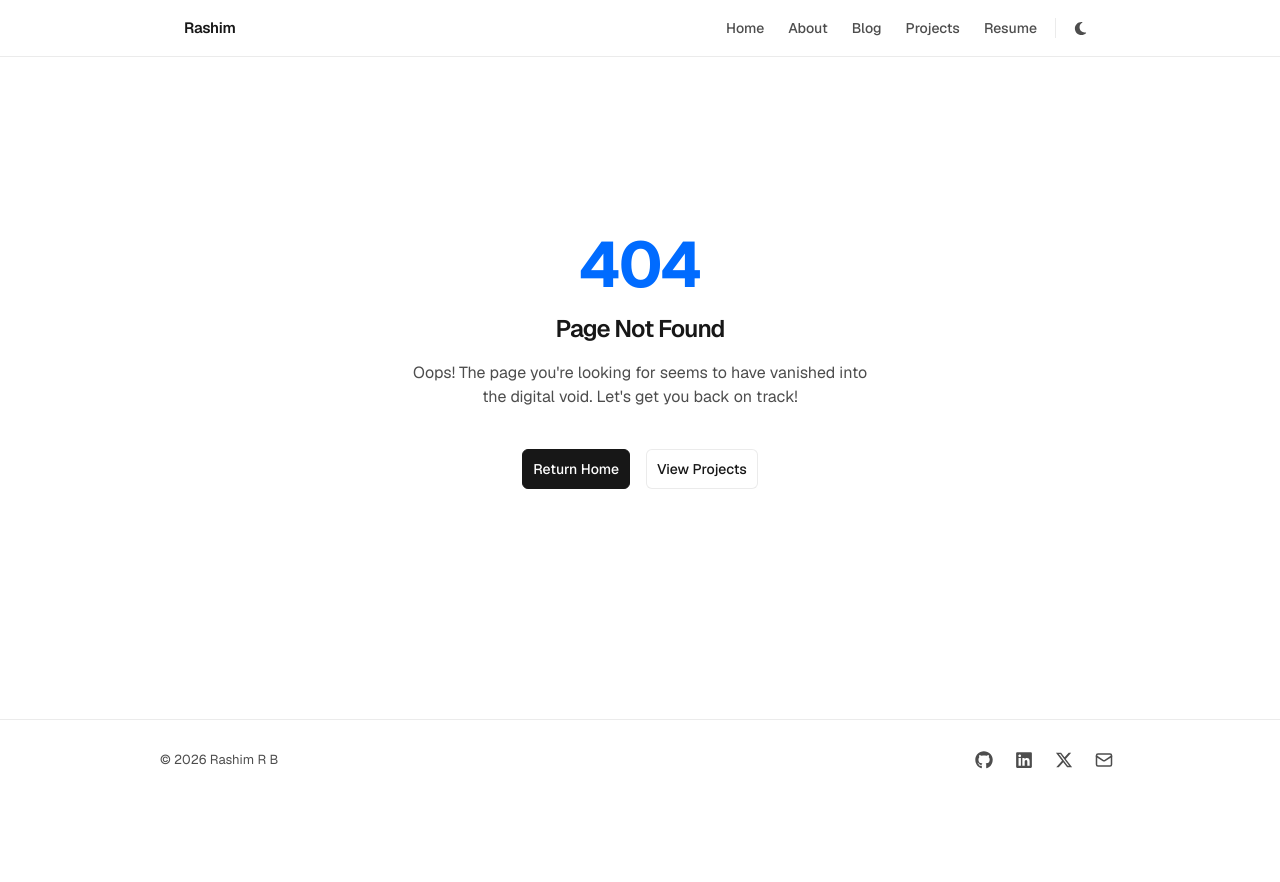
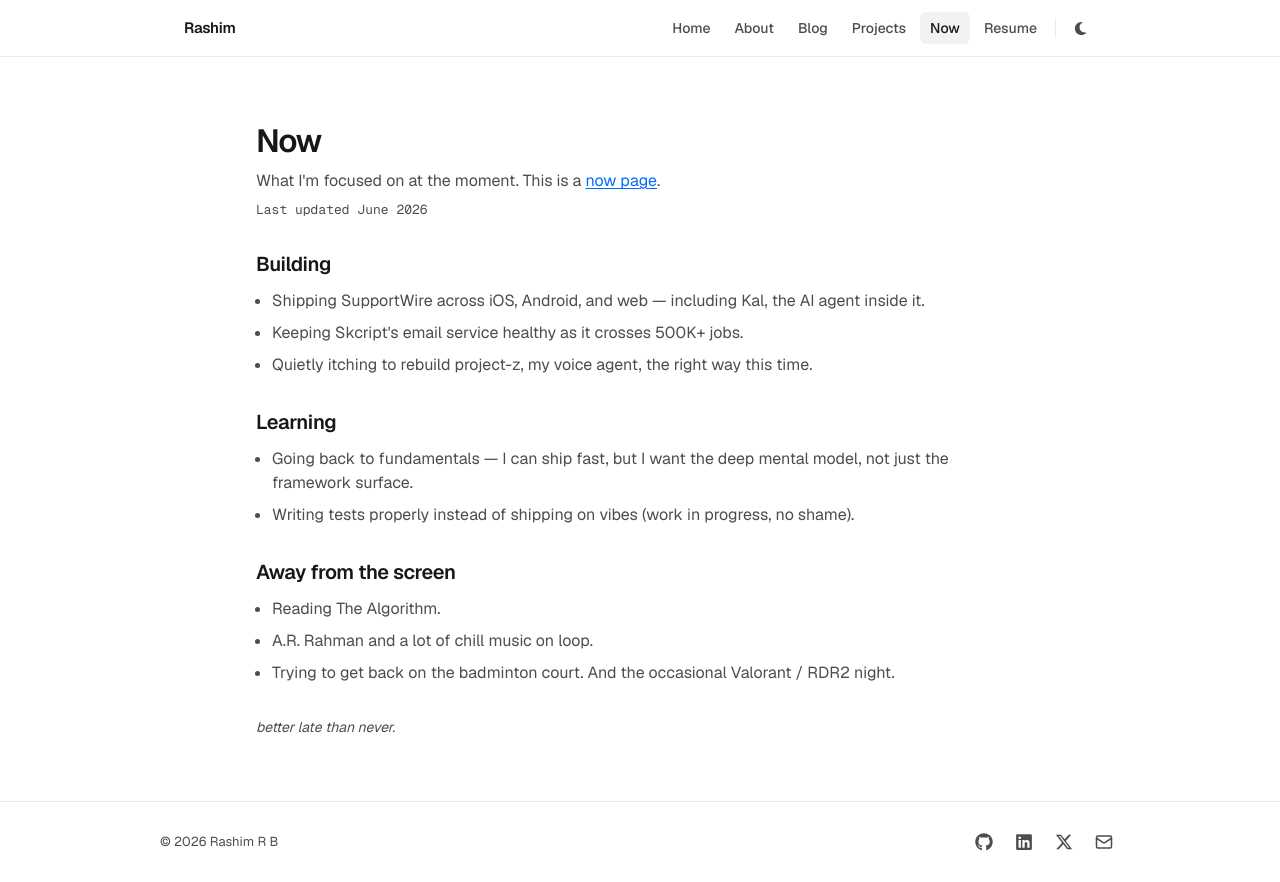
Before and after one commit to rashim2104/portfolio, a Next.js app: page /now in a window 1280 px wide. Before the commit this address had no page. Before the commit the page ends 800 px from the top, so only its background shows below. Built offline with nearby package versions, Linux system fonts and the light colour scheme.

Commit message:
feat: humanize about page and add /now page

```diff
--- /dev/null
+++ b/src/app/now/page.tsx
@@ -0,0 +1,69 @@
+import React from "react";
+import { baseURL } from "@/app/resources";
+import { now, person } from "@/app/resources/content";
+
+export async function generateMetadata() {
+  const title = `Now - ${person.name}`;
+  const description = now.description;
+  const ogImage = `https://${baseURL}/og?type=default&title=${encodeURIComponent("Now")}&description=${encodeURIComponent(description)}`;
+
+  return {
+    title,
+    description,
+    alternates: { canonical: `https://${baseURL}/now` },
+    openGraph: {
+      title,
+      description,
+      type: "website",
+      url: `https://${baseURL}/now`,
+      images: [{ url: ogImage, alt: title }],
+    },
+    twitter: {
+      card: "summary_large_image",
+      title,
+      description,
+      images: [ogImage],
+    },
+  };
+}
+
+export default function Now() {
+  return (
+    <div style={{ maxWidth: "var(--max-w-content)", width: "100%", display: "flex", flexDirection: "column", gap: "var(--space-8)" }}>
+      <div style={{ display: "flex", flexDirection: "column", gap: "var(--space-2)" }}>
+        <h1 style={{ fontSize: "32px", fontWeight: 600, letterSpacing: "-1.28px", lineHeight: "40px", color: "var(--color-primary)", margin: 0 }}>
+          Now
+        </h1>
+        <p style={{ fontSize: "16px", lineHeight: "24px", color: "var(--color-secondary)", margin: 0 }}>
+          What I'm focused on at the moment. This is a{" "}
+          <a href="https://nownownow.com/about" target="_blank" rel="noopener noreferrer" style={{ color: "var(--color-accent)", textDecoration: "underline", textUnderlineOffset: "2px" }}>
+            now page
+          </a>
+          .
+        </p>
+        <p style={{ fontSize: "13px", lineHeight: "18px", color: "var(--color-secondary)", margin: 0, fontFamily: "var(--font-mono)" }}>
+          Last updated {now.updated}
+        </p>
+      </div>
+
+      {now.sections.map((section) => (
+        <section key={section.title} style={{ display: "flex", flexDirection: "column", gap: "var(--space-3)" }}>
+          <h2 style={{ fontSize: "20px", fontWeight: 600, letterSpacing: "-0.4px", lineHeight: "26px", color: "var(--color-primary)", margin: 0 }}>
+            {section.title}
+          </h2>
+          <ul style={{ display: "flex", flexDirection: "column", gap: "var(--space-2)", margin: 0, paddingLeft: "var(--space-4)", listStyle: "disc" }}>
+            {section.items.map((item, i) => (
+              <li key={i} style={{ fontSize: "16px", lineHeight: "24px", color: "var(--color-secondary)" }}>
+                {item}
+              </li>
+            ))}
+          </ul>
+        </section>
+      ))}
+
+      <p style={{ fontSize: "14px", lineHeight: "20px", color: "var(--color-secondary)", margin: 0, fontStyle: "italic" }}>
+        better late than never.
+      </p>
+    </div>
+  );
+}
--- a/src/app/resources/config.js
+++ b/src/app/resources/config.js
@@ -4,8 +4,8 @@ const routes = {
   "/": true,
   "/about": true,
   "/work": true,
-  "/gallery": true,
   "/blog": true,
+  "/now": true,
   "/resume": true,
 };
 
--- a/src/app/resources/content.js
+++ b/src/app/resources/content.js
@@ -118,7 +118,28 @@ const about = {
     title: "Introduction",
     description: (
       <>
-        I'm someone who thinks visually, moves fast, and cares a lot: about the work, about the people around me, and about keeping things simple. I get pulled toward hard problems, thrive in teams, and tend to figure things out as I go rather than planning every step upfront. Dedicated to a fault, probably ADHD, and genuinely kind.
+        <p style={{ margin: 0 }}>
+          I grew up in Kodavasal, a small village in Thiruvarur, and somewhere along the way got completely
+          hooked on tech. Wrote my first lines of code in grade 8 — a school program run with Bharathidasan
+          University — and never really stopped. Back then I genuinely dreamt of working at Google someday.
+          Still do, honestly.
+        </p>
+        <p style={{ margin: 0 }}>
+          Everything after that was self-taught and curiosity-led. I think in visuals, figure things out as I
+          go instead of planning every step, and get pulled toward hard problems that don't have clean answers.
+          I'm quiet until I actually know you — then I don't really shut up. Night owl, team player, dedicated
+          to a fault.
+        </p>
+        <p style={{ margin: 0 }}>
+          These days I'm a Software Developer at Skcript, building things that quietly run in production. The
+          work I love most is where I can look at the code and visually trace the whole flow of execution —
+          clean, simple, where you can see exactly how it's all wired. My mentor here, Varun, never just hands
+          me the answer; he asks questions back until I find it myself. That changed how I think.
+        </p>
+        <p style={{ margin: 0 }}>
+          Outside work: badminton (need to get back to it), A.R. Rahman and a lot of chill music, the occasional
+          Lego set, math, and slowly getting into reading. If any of this resonates, let's talk.
+        </p>
       </>
     ),
   },
@@ -208,6 +229,38 @@ const blog = {
   description: "Articles about software development, engineering, and technology"
 };
 
+const now = {
+  label: "Now",
+  title: "Now",
+  description: `What ${person.name} is focused on right now`,
+  updated: "June 2026",
+  sections: [
+    {
+      title: "Building",
+      items: [
+        "Shipping SupportWire across iOS, Android, and web — including Kal, the AI agent inside it.",
+        "Keeping Skcript's email service healthy as it crosses 500K+ jobs.",
+        "Quietly itching to rebuild project-z, my voice agent, the right way this time.",
+      ],
+    },
+    {
+      title: "Learning",
+      items: [
+        "Going back to fundamentals — I can ship fast, but I want the deep mental model, not just the framework surface.",
+        "Writing tests properly instead of shipping on vibes (work in progress, no shame).",
+      ],
+    },
+    {
+      title: "Away from the screen",
+      items: [
+        "Reading The Algorithm.",
+        "A.R. Rahman and a lot of chill music on loop.",
+        "Trying to get back on the badminton court. And the occasional Valorant / RDR2 night.",
+      ],
+    },
+  ],
+};
+
 const work = {
   label: "Projects",
   title: "Featured Projects",
@@ -220,4 +273,4 @@ const resume = {
   description: "View and download my professional resume",
 };
 
-export { person, social, newsletter, home, about, blog, work, resume };
+export { person, social, newsletter, home, about, blog, now, work, resume };
--- a/src/app/sitemap.ts
+++ b/src/app/sitemap.ts
@@ -6,6 +6,7 @@ const STATIC_PRIORITIES: Record<string, { priority: number; changeFrequency: str
   "/about": { priority: 0.8, changeFrequency: "monthly" },
   "/work": { priority: 0.8, changeFrequency: "monthly" },
   "/blog": { priority: 0.8, changeFrequency: "monthly" },
+  "/now": { priority: 0.7, changeFrequency: "weekly" },
   "/resume": { priority: 0.8, changeFrequency: "monthly" },
 };
 
```
Also changed, not shown: src/app/about/page.tsx (+7 -3 lines).
